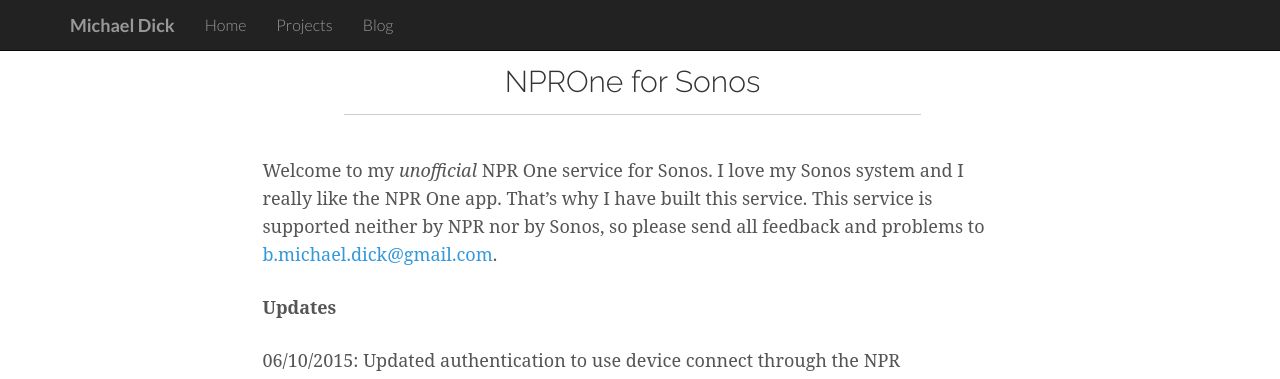
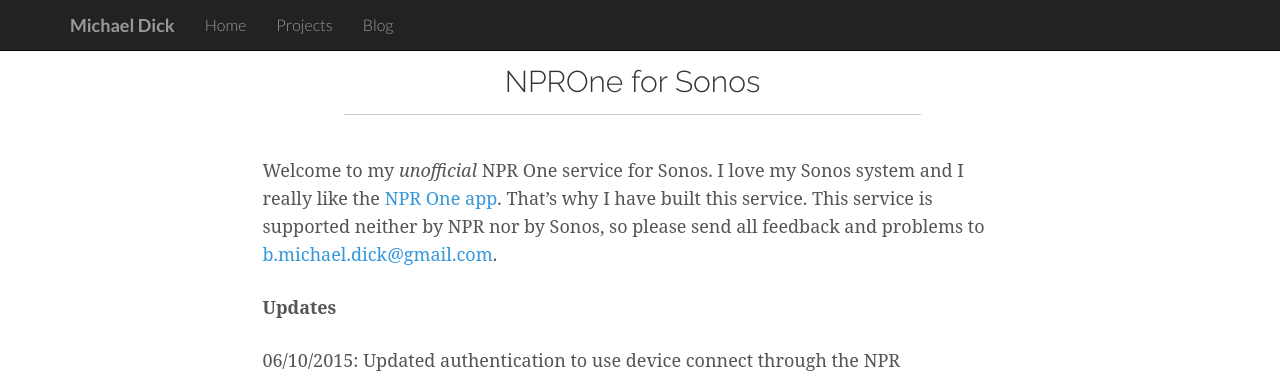
Before and after one commit to bertique/bertique.github.io, a Jekyll site: the page built from sonosnpr.md, in a window 1280 px wide and 900 px high. Shown: the top 379 px of the window. Built offline with Jekyll 4.4.1, drawn with Linux system fonts in a browser that asks for light colours; comment, search, counter and statistics services are not loaded; some of the changed lines change nothing that is shown.

Commit message:
Added NPR One app link

```diff
--- a/sonosnpr.md
+++ b/sonosnpr.md
@@ -9,7 +9,7 @@
  Java \| APIs
 ---
 
-Welcome to my *unofficial* NPR One service for Sonos. I love my Sonos system and I really like the NPR One app. That's why I have built this service. This service is supported neither by NPR nor by Sonos, so please send all feedback and problems to [b.michael.dick@gmail.com](mailto:b.michael.dick@gmail.com).
+Welcome to my *unofficial* NPR One service for Sonos. I love my Sonos system and I really like the [NPR One app](http://www.npr.org/about/products/npr-one/). That's why I have built this service. This service is supported neither by NPR nor by Sonos, so please send all feedback and problems to [b.michael.dick@gmail.com](mailto:b.michael.dick@gmail.com).
 
 **Updates**
 
```
